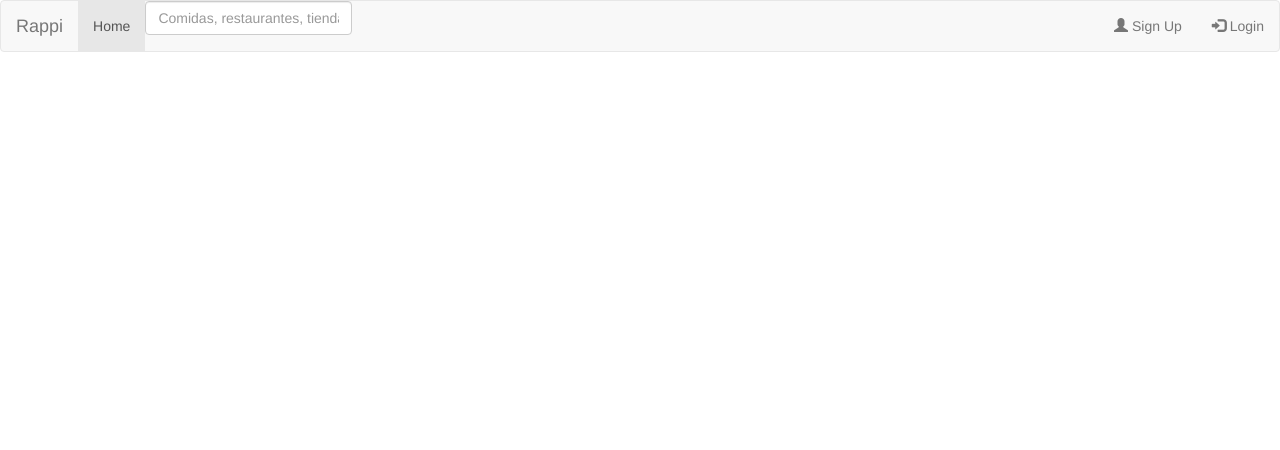
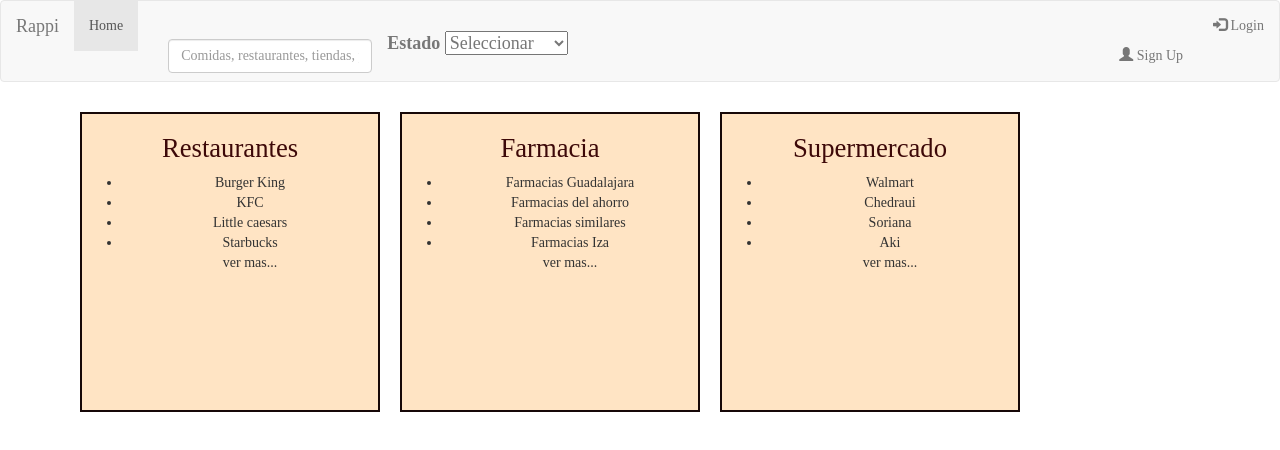
Before and after one commit to DiegoBarbaC/Primera-pag-web, a plain HTML site: page index.html in a window 1280 px wide. Drawn offline with nearby package versions, Linux system fonts and the light colour scheme.

Commit message:
version 2

```diff
--- a/estilos.css
+++ b/estilos.css
@@ -0,0 +1,23 @@
+.container::after {
+    content: "";
+    display: table;
+    clear: both;
+}
+
+.float-div {
+    float: left;
+    width: 300px;
+    height: 300px;
+    border: 2px solid #160808;
+    margin: 10px;
+    text-align: center;
+    background-color: bisque;
+}
+h1{
+    font-size: 20pt;
+    color: rgb(61, 8, 8);
+}
+
+body{
+    font-family: "Oswald";
+}
--- a/index.html
+++ b/index.html
@@ -8,6 +8,8 @@
   <script src="https://maxcdn.bootstrapcdn.com/bootstrap/3.4.1/js/bootstrap.min.js"></script>
     <title>Rappi clon</title>
     <link rel="icon" type="image/x-png" href="./img/rappi_logo.jpg">
+    <link rel="stylesheet" href="./estilos.css">
+    <link rel="stylesheet" href="fonts/Oswald-VariableFont_wght.ttf">
 </head>
 <body>
 
@@ -19,7 +21,22 @@
           <ul class="nav navbar-nav">
             <li class="active"><a href="#">Home</a></li>
 
-            <li><input type="text" class="form-control" placeholder="Comidas, restaurantes, tiendas, productos..."></li>
+            <li>
+                <li class="navbar-brand"><a href="#">
+                <label for="ciudad">Estado</label>
+                <select name="ciudad" id="Estado" >Estado
+                <option value="">Seleccionar</option>
+                <option value="Yuc">Yucatán</option>
+                <option value="Cam">Campeche</option>
+                <option value="QRO">Quintana Roo</option>
+                </select>
+            </a</li>
+            <form class="navbar-form navbar-left" >
+                <div class="form-group" >
+                    <input type="text" class="form-control" placeholder="Comidas, restaurantes, tiendas, productos...">
+                </div>
+            </form>
+        </li>
         </ul>
 
 
@@ -28,8 +45,41 @@
             <li><a href="#"><span class="glyphicon glyphicon-log-in"></span> Login</a></li>
           </ul>
 
+
         </div>
       </nav>
+      <div class="container">
+        <div class="float-div">
+            <h1>Restaurantes</h1>
+            <ul>
+                <li>Burger King</li>
+                <li>KFC</li>
+                <li>Little caesars</li>
+                <li>Starbucks</li>
+                <p> ver mas...</p>
+            </ul>
+        </div>
+        <div class="float-div">
+            <h1>Farmacia</h1>
+            <ul>
+                <li>Farmacias Guadalajara</li>
+                <li>Farmacias del ahorro</li>
+                <li>Farmacias similares</li>
+                <li>Farmacias Iza</li>
+                <p> ver mas...</p>
+            </ul>
+        </div>
+        <div class="float-div">
+            <h1>Supermercado</h1>
+            <ul>
+                <li>Walmart</li>
+                <li>Chedraui</li>
+                <li>Soriana</li>
+                <li>Aki</li>
+                <p> ver mas...</p>
+            </ul>
+        </div>
+    </div>
 
 </body>
 </html>
```
Also changed, not shown: fonts/OFL.txt (added), fonts/Oswald-VariableFont_wght.ttf (added), fonts/README.txt (added), fonts/static/Oswald-Bold.ttf (added), fonts/static/Oswald-ExtraLight.ttf (added), fonts/static/Oswald-Light.ttf (added), fonts/static/Oswald-Medium.ttf (added), fonts/static/Oswald-Regular.ttf (added), fonts/static/Oswald-SemiBold.ttf (added), 1 other file.
